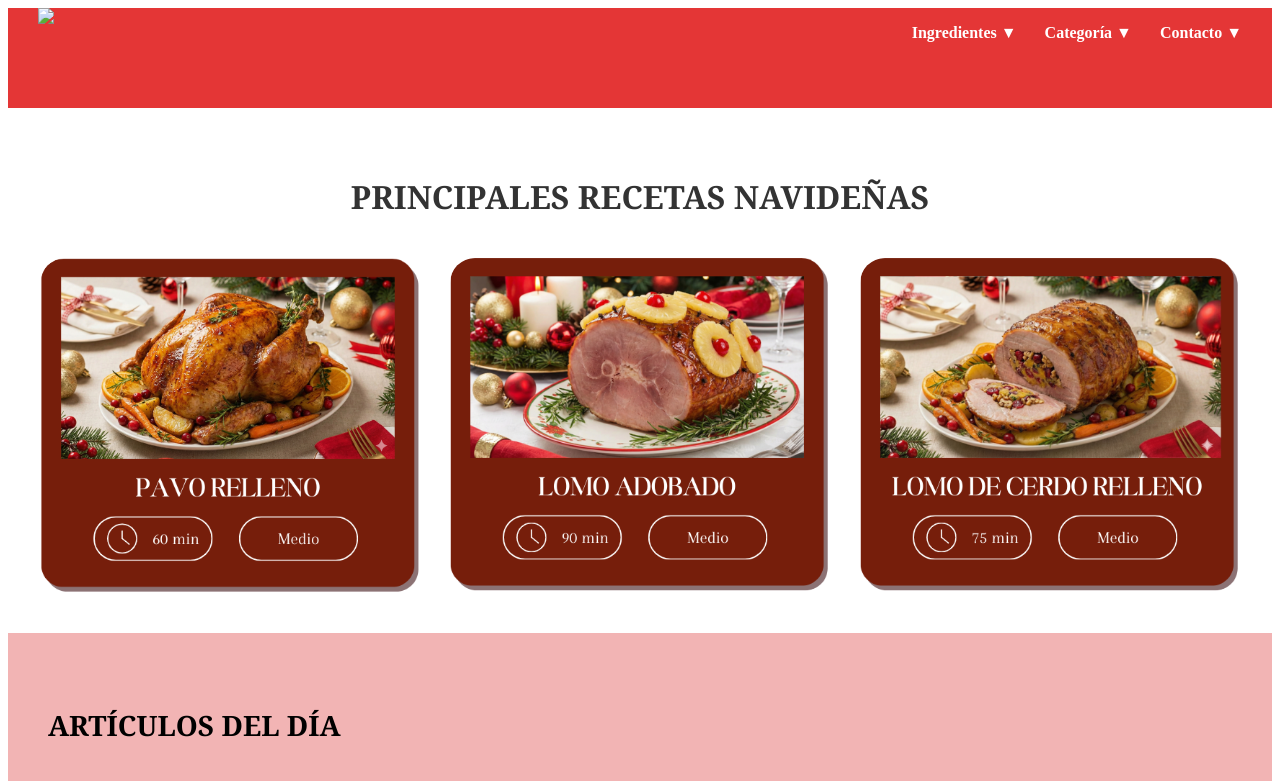
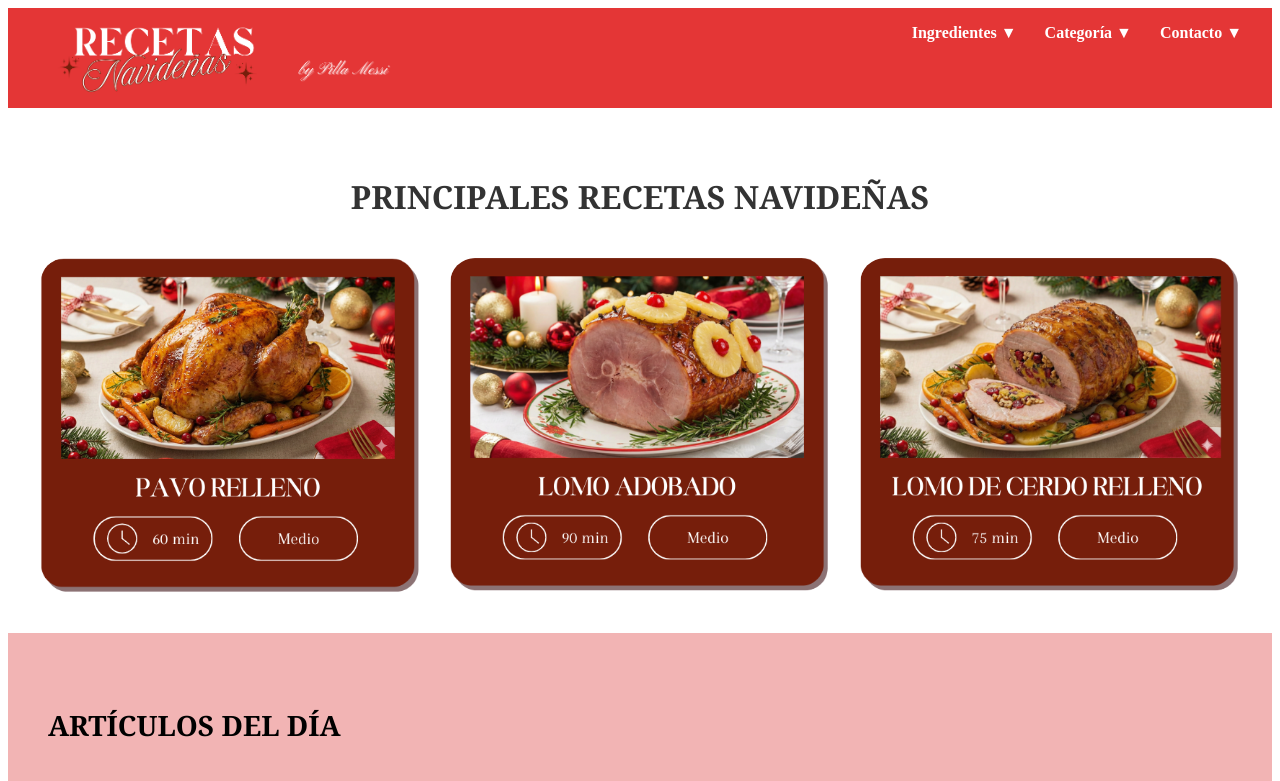
Before and after one commit to renata-feme/kodland_recetas, a plain HTML site: page index.html in a window 1280 px wide. Shown: the top 781 px of the page. Drawn offline with Linux system fonts and the light colour scheme.

Commit message:
cambio logo

```diff
--- a/index.html
+++ b/index.html
@@ -11,7 +11,7 @@
 <body>
 
     <header>
-        <img src="/proyecto/images/Recetas_logo2.png" class=".logo">
+        <img src="/images/Recetas_logo2.png" class=".logo">
 
         <nav>
             <ul class="nav-bar">
```
